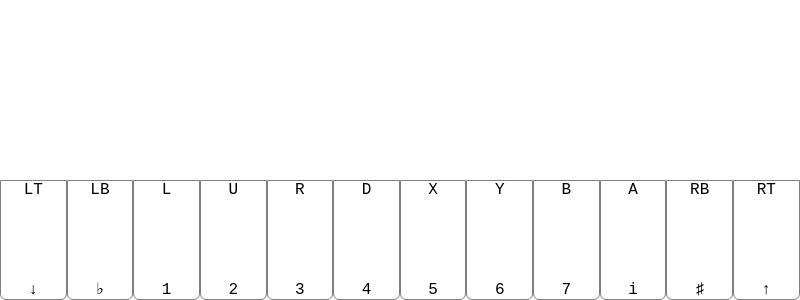
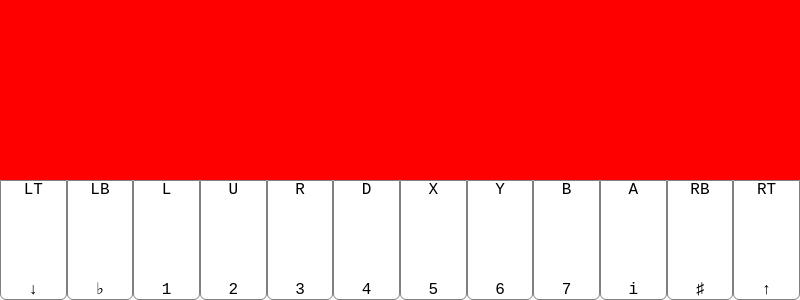
Before and after one commit to xieby1/DaPuJi, an Electron app: page performance.html in a window 800 px wide. Shown: the part 500-800 px from the top of the page. Drawn offline with Linux system fonts and the light colour scheme; no server answers.

Commit message:
创建滚动区域, create scroll area

```diff
--- a/performance.html
+++ b/performance.html
@@ -7,13 +7,30 @@
         * {
             box-sizing: border-box;
         }
+        /*::-webkit-scrollbar{*/
+            /*display: none;*/
+        /*}*/
+        html, body{
+            height: 100%;
+            height: 100%;
+            margin: 0;
+        }
+        body{
+            display: flex;
+            flex-direction: column;
+            align-items: stretch;
+            justify-content: space-between;
+        }
+        #scrollArea{
+            flex-grow: 1;
+            background-color: red;
+        }
         #keyboard{
-            /*display: flex;*/
-            /*flex-direction: row;*/
-            position: absolute;
-            bottom: 120px;
-            left: 0;
+            /*position: absolute;*/
+            /*bottom: 120px;*/
+            /*left: 0;*/
             width: 100%;
+            height: 120px;
         }
         .sideKey, .blackKey, .mainKey{
             display: flex;
@@ -45,8 +62,9 @@
     </style>
 </head>
 <body>
-</body>
+<div id="scrollArea"></div>
 <script src="lib/soundfont-player.js"></script>
 <script src="src/functions/keyboard.js"></script>
 <script src="performance.js"></script>
+</body>
 </html>
--- a/performance.js
+++ b/performance.js
@@ -46,6 +46,7 @@ const ControllerButtonNum = {
     L: 14, U: 12, R: 15, D: 13,
     X: 2, Y: 3, B: 1, A: 0
 };
+
 function updateStatus() {
     if (!haveEvents) {
         scangamepads();
--- a/src/functions/keyboard.js
+++ b/src/functions/keyboard.js
@@ -69,7 +69,7 @@ for(let key in KeyboardModeTemplate)
 function switchToFoldedMode() {
     for(let child of keyboard.children)
         keyboard.removeChild(child);
-    let left = 0, step = 8.33; // 100/12
+    let left = 0, step = 8.333; // 100/12
     for(let key in ControllerModeTemplate)
     {
         Keys[key].setAttribute('style', 'left: '+left+'%; position: absolute;');
@@ -80,7 +80,7 @@ function switchToFoldedMode() {
 function switchToFullMode() {
     for(let child of keyboard.children)
         keyboard.removeChild(child);
-    let left = 0; step = 3.84; //100/26
+    let left = 0; step = 3.846; //100/26
     for(let key in KeyboardWhiteTemplate)
     {
         Keys[key].setAttribute('style', 'left: '+left+'%; position: absolute; width: '+step+'%;');
--- a/src/functions/preprocessNotes.js
+++ b/src/functions/preprocessNotes.js
@@ -106,4 +106,4 @@ module.exports.replaceWithLatex = function(content, headInfo)
     }
     addLatexChar();
     return latexContent;
-}
+};
```
